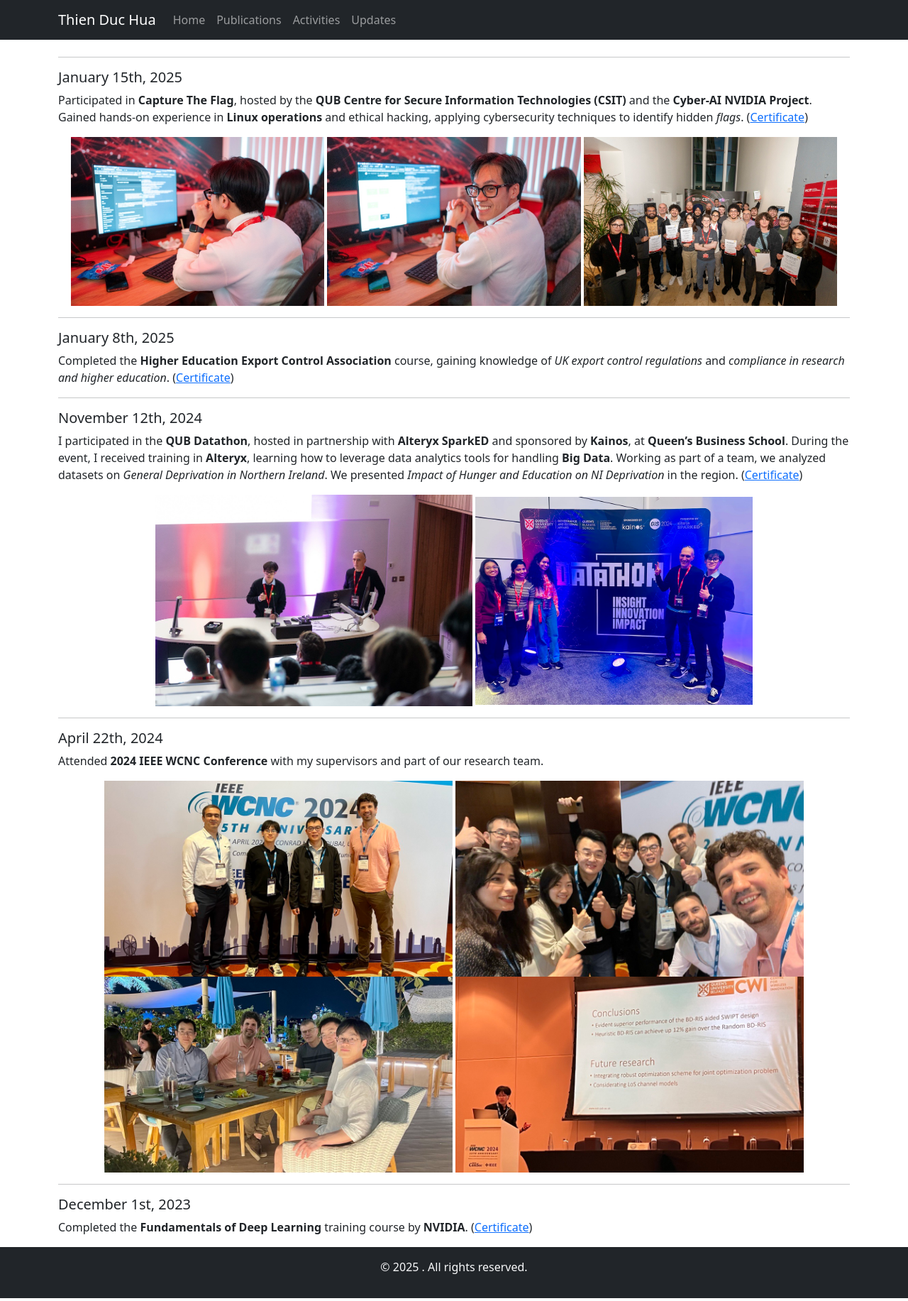
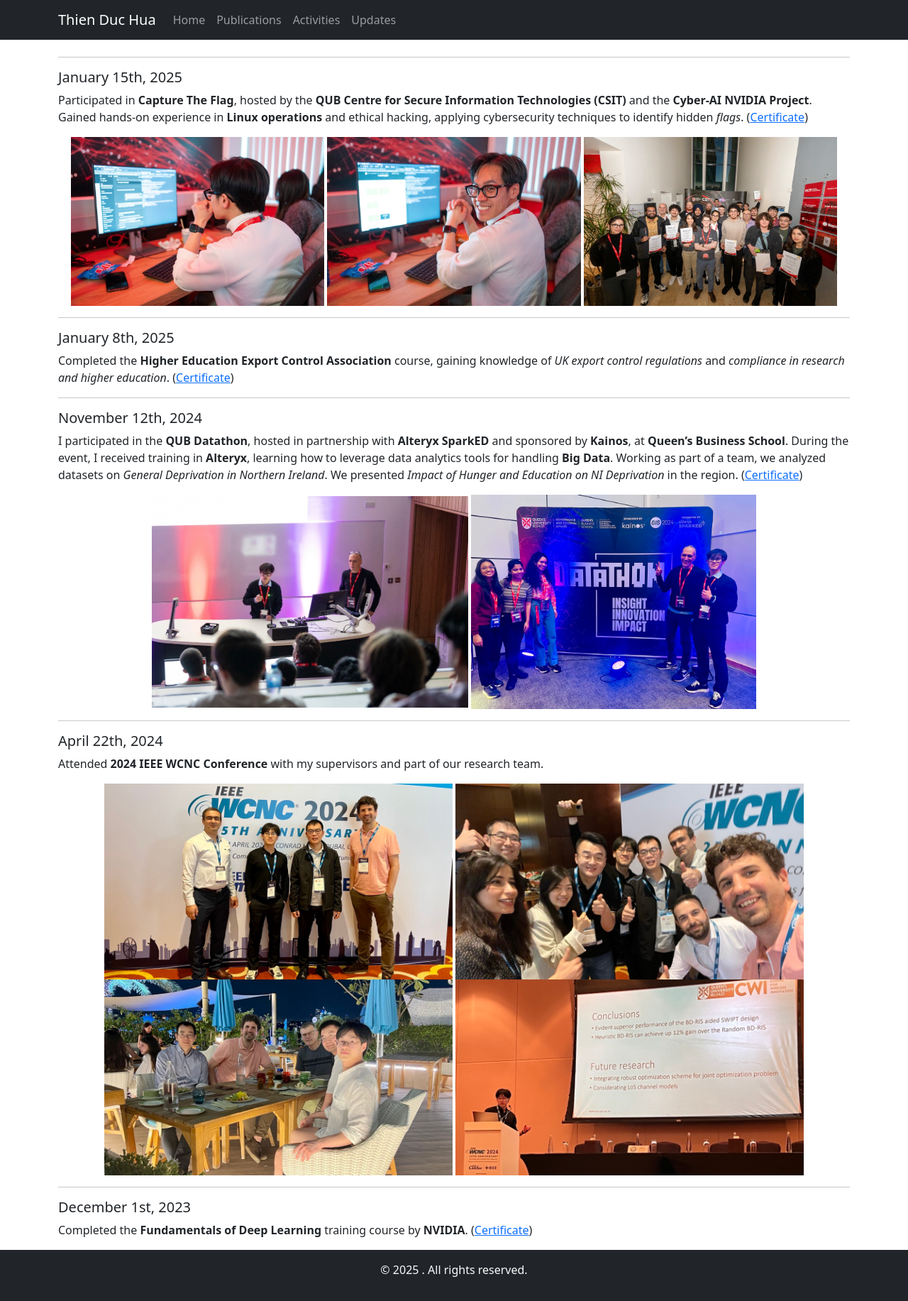
Before and after one commit to thienduchua/thienduchua.github.io, a Jekyll site: the page built from updates.md, in a window 1280 px wide. Shown: the whole page at 71% size. Built offline with Jekyll 4.4.1, drawn with Linux system fonts in a browser that asks for light colours.

Commit message:
Update updates.md

```diff
--- a/updates.md
+++ b/updates.md
@@ -26,7 +26,7 @@ I participated in the **QUB Datathon**, hosted in partnership with **Alteryx Spa
 
 <div align="center">
     <img src="/assets/datathon_1.jpg" alt="Presentation" width="40%">
-    <img src="/assets/datathon_2.jpg" alt="My Collaborative Teammates" width="35%">
+    <img src="/assets/datathon_2.jpg" alt="My Collaborative Teammates" width="36%">
 </div>
 
 ---
```
